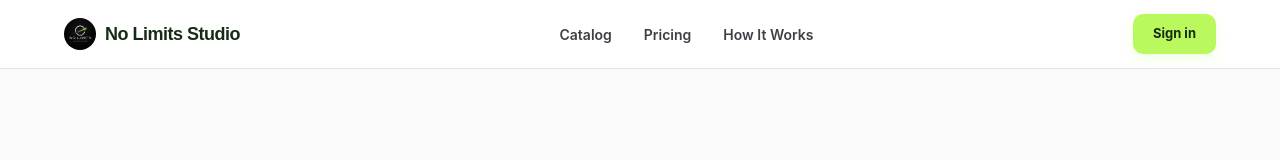
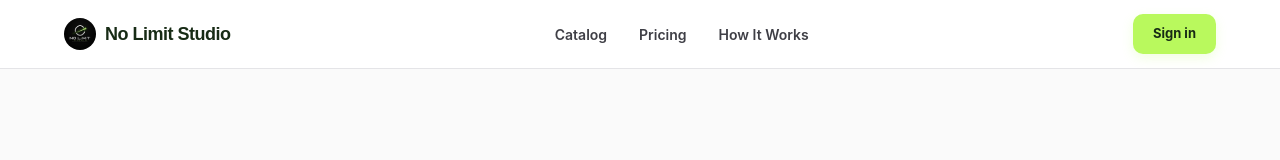
Before and after one commit to umangkedia005/printflow-frontend, a React (Vite) app: page / in a window 1280 px wide. Shown: the top 160 px of the page. Built offline with nearby package versions, Linux system fonts and the light colour scheme; no server answers.

Commit message:
Switch to new logo saying 'No Limit Studio' (singular), matching site text everywhere

```diff
--- a/index.html
+++ b/index.html
@@ -2,9 +2,9 @@
 <html lang="en">
   <head>
     <meta charset="UTF-8" />
-    <link rel="icon" type="image/jpeg" href="/images/logo.jpeg" />
+    <link rel="icon" type="image/jpeg" href="/images/logo_new.jpg" />
     <meta name="viewport" content="width=device-width, initial-scale=1.0" />
-    <title>No Limits Studio | Premium Print-On-Demand Platform</title>
+    <title>No Limit Studio | Premium Print-On-Demand Platform</title>
   </head>
   <body>
     <div id="root"></div>
--- a/src/pages/AuthPage.jsx
+++ b/src/pages/AuthPage.jsx
@@ -59,12 +59,12 @@ export default function AuthPage() {
           {/* Logo */}
           <div style={{ marginBottom: '36px', display: 'flex', alignItems: 'center', gap: '8px' }}>
             <img
-              src="/images/logo.jpeg"
-              alt="No Limits Studio"
+              src="/images/logo_new.jpg"
+              alt="No Limit Studio"
               style={{ width: '32px', height: '32px', borderRadius: '50%', objectFit: 'cover' }}
             />
             <span style={{ fontFamily: "'Plus Jakarta Sans', sans-serif", fontWeight: 800, fontSize: '18px', color: '#172B15', letterSpacing: '-0.5px' }}>
-              No Limits Studio
+              No Limit Studio
             </span>
           </div>
 
@@ -231,7 +231,7 @@ export default function AuthPage() {
           </form>
 
           <p style={{ textAlign: 'center', fontSize: '13px', color: '#71717A', marginTop: '8px' }}>
-            {isLogin ? 'New to No Limits Studio? ' : 'Already have an account? '}
+            {isLogin ? 'New to No Limit Studio? ' : 'Already have an account? '}
             <button
               type="button"
               onClick={() => { setIsLogin(!isLogin); setError('') }}
@@ -281,7 +281,7 @@ export default function AuthPage() {
             <span style={{ color: '#B9F95D' }}>Printed & shipped.</span>
           </h2>
           <p style={{ fontSize: '14px', color: '#A1A8A3', lineHeight: 1.6, maxWidth: '280px', margin: '0 auto 32px' }}>
-            Connect your Shopify store and let No Limits Studio handle manufacturing, printing, and delivery.
+            Connect your Shopify store and let No Limit Studio handle manufacturing, printing, and delivery.
           </p>
 
           {/* Stats row */}
--- a/src/pages/DashboardPage.jsx
+++ b/src/pages/DashboardPage.jsx
@@ -139,8 +139,8 @@ const BLOG_ARTICLES = [
       <p>Building a clothing business from home requires a clear focus. Rather than launching a generic store, focus on a specific segment (e.g., eco-friendly pet streetwear, minimalist graphic tees, space-themed oversized hoodies).</p>
       <h2>2. Design Custom Vector Art</h2>
       <p>Leverage tools like Figma, Illustrator, or Canva to generate vector decals. Ensure your artwork has transparent backgrounds and high contrast to pop cleanly on fabric.</p>
-      <h2>3. Partner with No Limits Studio</h2>
-      <p>By connecting your Shopify store to No Limits Studio, you bypass inventory risks. We handle the printing, quality control, packaging, and global logistics, enabling you to focus on marketing and scaling.</p>
+      <h2>3. Partner with No Limit Studio</h2>
+      <p>By connecting your Shopify store to No Limit Studio, you bypass inventory risks. We handle the printing, quality control, packaging, and global logistics, enabling you to focus on marketing and scaling.</p>
     `
   },
   {
@@ -154,7 +154,7 @@ const BLOG_ARTICLES = [
       <h2>1. Set Up Your E-commerce Store</h2>
       <p>Use Shopify to launch your online showcase in under an hour. Keep the styling clean, typography simple, and product grids easy to navigate.</p>
       <h2>2. Mockup Customization</h2>
-      <p>Using the No Limits Studio dashboard, preview vector graphics on lifestyle model shots. Make sure mockup photo lighting feels authentic and fits a premium brand aesthetic.</p>
+      <p>Using the No Limit Studio dashboard, preview vector graphics on lifestyle model shots. Make sure mockup photo lighting feels authentic and fits a premium brand aesthetic.</p>
       <h2>3. Test Orders and Quality Assurance</h2>
       <p>Always place self-test orders to inspect stitching, color accuracy, and delivery speeds. A successful brand is built on premium customer experiences.</p>
     `
@@ -168,7 +168,7 @@ const BLOG_ARTICLES = [
     img: 'https://images.unsplash.com/photo-1522202176988-66273c2fd55f?auto=format&fit=crop&w=600&q=80',
     content: `
       <h2>1. Shopify (Highly Recommended)</h2>
-      <p>Shopify remains the absolute gold standard for custom clothing brands. It offers complete domain ownership, deep analytics, and native integrations with No Limits Studio fulfillment.</p>
+      <p>Shopify remains the absolute gold standard for custom clothing brands. It offers complete domain ownership, deep analytics, and native integrations with No Limit Studio fulfillment.</p>
       <h2>2. Etsy Marketplace</h2>
       <p>Excellent for hand-crafted, vintage, and creative merchandise. Ideal for reaching an active, design-focused consumer base without hefty marketing costs.</p>
       <h2>3. WooCommerce & Squarespace</h2>
@@ -300,7 +300,7 @@ function UpgradeModal({ currentPlan, onClose, onSuccess }) {
   async function handleSubscribe(plan) {
     setLoadingPlan(plan.id)
     await openRazorpaySubscription({
-      planName: `No Limits Studio ${plan.name}`,
+      planName: `No Limit Studio ${plan.name}`,
       amount: cycle === 'annual' ? plan.annualPrice * 12 : plan.monthlyPrice,
       billingCycle: cycle,
       email: currentUser?.email,
@@ -1188,7 +1188,7 @@ export default function DashboardPage() {
       </SectionCard>
       <SectionCard title="Email Notifications">
         {[
-          { key: 'orderReceived', label: 'Order received',  desc: 'When a new Shopify order arrives in No Limits Studio' },
+          { key: 'orderReceived', label: 'Order received',  desc: 'When a new Shopify order arrives in No Limit Studio' },
           { key: 'orderShipped',  label: 'Order shipped',   desc: 'When tracking is confirmed and pushed to Shopify' },
           { key: 'orderDelivered',label: 'Order delivered', desc: 'When the carrier marks an order as delivered' },
         ].map(({ key, label, desc }) => (
@@ -1225,7 +1225,7 @@ export default function DashboardPage() {
           <div style={{ fontSize: '12px', color: '#999', marginBottom: '4px' }}>Signed in as</div>
           <div style={{ fontSize: '14px', fontWeight: 500, color: '#0A0A0A' }}>{currentUser?.email}</div>
         </div>
-        <button onClick={logout} style={{ background: '#FFF5F5', border: '1px solid #FED7D7', borderRadius: '8px', padding: '9px 18px', fontSize: '13px', fontWeight: 500, color: '#C53030', cursor: 'pointer', fontFamily: 'Inter, sans-serif' }}>Sign out of No Limits Studio</button>
+        <button onClick={logout} style={{ background: '#FFF5F5', border: '1px solid #FED7D7', borderRadius: '8px', padding: '9px 18px', fontSize: '13px', fontWeight: 500, color: '#C53030', cursor: 'pointer', fontFamily: 'Inter, sans-serif' }}>Sign out of No Limit Studio</button>
       </SectionCard>
     </>
   )
@@ -1240,12 +1240,12 @@ export default function DashboardPage() {
         <div style={{ padding: '20px 24px', borderBottom: '1px solid rgba(23,43,21,0.06)' }}>
           <div style={{ display: 'flex', alignItems: 'center', gap: '9px' }}>
             <img
-              src="/images/logo.jpeg"
-              alt="No Limits Studio"
+              src="/images/logo_new.jpg"
+              alt="No Limit Studio"
               style={{ width: '28px', height: '28px', borderRadius: '50%', objectFit: 'cover' }}
             />
             <span style={{ fontFamily: "'Plus Jakarta Sans', sans-serif", fontWeight: 800, fontSize: '15px', color: '#172B15', letterSpacing: '-0.3px' }}>
-              No Limits Studio
+              No Limit Studio
             </span>
           </div>
         </div>
@@ -1774,7 +1774,7 @@ export default function DashboardPage() {
                   <h3 style={{ fontFamily: "'Plus Jakarta Sans', sans-serif", fontSize: '16px', fontWeight: 800, color: '#172B15', marginBottom: '18px' }}>Frequently Asked Questions</h3>
 
                   {[
-                    { q: 'How does No Limits Studio connect with Shopify?', a: 'When you paste your shopify domain, we request read/write access to sync your catalog inventory and download order payloads automatically.' },
+                    { q: 'How does No Limit Studio connect with Shopify?', a: 'When you paste your shopify domain, we request read/write access to sync your catalog inventory and download order payloads automatically.' },
                     { q: 'What is the printing and fulfillment timeframe?', a: 'All print-on-demand files are processed instantly. Production takes 24-48 hours, followed by priority global delivery shipping.' },
                     { q: 'How do I upload custom mockup designs?', a: 'Navigate to the Products view, click upload, and place your transparent PNG file onto the active apparel outline bounding box.' },
                   ].map((faq, idx) => (
--- a/src/pages/HomePage.jsx
+++ b/src/pages/HomePage.jsx
@@ -155,7 +155,7 @@ const STEPS = [
 
 const TESTIMONIALS = [
   { quote: "The pet t-shirts became our store's best seller overnight. Printing resolution on fabric is outstanding.", name: 'Ananya R.', role: 'Founder, PawStyle Apparel' },
-  { quote: 'Switched from Printify to No Limits Studio because of the lower base costs and faster shipping times in the region.', name: 'Rohit M.', role: 'CEO, Northline Streetwear' },
+  { quote: 'Switched from Printify to No Limit Studio because of the lower base costs and faster shipping times in the region.', name: 'Rohit M.', role: 'CEO, Northline Streetwear' },
   { quote: 'Excellent poster frame quality. The solid wood feel and archival inks get regular praise from our art buyers.', name: 'Kavya S.', role: 'Creative Director, Palette & Frame' },
 ]
 
@@ -229,12 +229,12 @@ function Logo() {
   return (
     <div style={{ display: 'flex', alignItems: 'center', gap: '9px' }}>
       <img
-        src="/images/logo.jpeg"
-        alt="No Limits Studio"
+        src="/images/logo_new.jpg"
+        alt="No Limit Studio"
         style={{ width: '32px', height: '32px', borderRadius: '50%', objectFit: 'cover' }}
       />
       <span style={{ fontFamily: "'Plus Jakarta Sans', sans-serif", fontWeight: 800, fontSize: '18px', color: '#172B15', letterSpacing: '-0.5px' }}>
-        No Limits Studio
+        No Limit Studio
       </span>
     </div>
   )
@@ -346,7 +346,7 @@ const HomePage = () => {
               boxShadow: '0 0 40px rgba(185,249,93,0.3)',
               animation: 'pf-loader-spin 1.8s cubic-bezier(0.68, -0.6, 0.32, 1.6) infinite'
             }}>
-              <img src="/images/logo.jpeg" alt="Logo" style={{ width: '100%', height: '100%', objectFit: 'cover' }} />
+              <img src="/images/logo_new.jpg" alt="Logo" style={{ width: '100%', height: '100%', objectFit: 'cover' }} />
             </div>
 
             {/* Glowing Text */}
@@ -357,7 +357,7 @@ const HomePage = () => {
               fontWeight: 800,
               letterSpacing: '-0.5px'
             }}>
-              No Limits Studio
+              No Limit Studio
             </h2>
           </div>
         </div>
@@ -986,7 +986,7 @@ const HomePage = () => {
                 Simple 4-Step Process
               </div>
               <h2 style={{ fontFamily: "'Plus Jakarta Sans', sans-serif", fontSize: '32px', fontWeight: 800, color: '#172B15', letterSpacing: '-0.5px' }}>
-                How No Limits Studio works
+                How No Limit Studio works
               </h2>
             </div>
 
@@ -1172,10 +1172,10 @@ const HomePage = () => {
               About This App
             </div>
             <h2 style={{ fontFamily: "'Plus Jakarta Sans', sans-serif", fontSize: '24px', fontWeight: 800, color: '#09090B', marginBottom: '16px' }}>
-              What No Limits Studio does
+              What No Limit Studio does
             </h2>
             <p style={{ fontSize: '14px', color: '#3F3F46', lineHeight: 1.7, marginBottom: '16px' }}>
-              No Limits Studio is a print-on-demand fulfillment app for Shopify merchants. Once you connect your
+              No Limit Studio is a print-on-demand fulfillment app for Shopify merchants. Once you connect your
               Shopify store, we automatically receive your orders, print and manufacture the products (t-shirts,
               hoodies, kids apparel, pet apparel, and framed posters), and ship them directly to your customers
               under your own brand — with no inventory required on your end.
@@ -1246,12 +1246,12 @@ const HomePage = () => {
             <div>
               <div style={{ display: 'flex', alignItems: 'center', gap: '9px', marginBottom: '16px' }}>
                 <img
-                  src="/images/logo.jpeg"
-                  alt="No Limits Studio"
+                  src="/images/logo_new.jpg"
+                  alt="No Limit Studio"
                   style={{ width: '30px', height: '30px', borderRadius: '50%', objectFit: 'cover' }}
                 />
                 <span style={{ fontFamily: "'Plus Jakarta Sans', sans-serif", fontWeight: 800, fontSize: '18px', color: 'white', letterSpacing: '-0.5px' }}>
-                  No Limits Studio
+                  No Limit Studio
                 </span>
               </div>
               <p style={{ fontSize: '13px', color: '#A1A1AA', lineHeight: 1.6, maxWidth: '240px' }}>
@@ -1278,7 +1278,7 @@ const HomePage = () => {
           </div>
           <div style={{ borderTop: '1px solid #244221', paddingTop: '28px', display: 'flex', justifyContent: 'space-between', alignItems: 'center', flexWrap: 'wrap', gap: '14px' }}>
             <p style={{ fontSize: '12px', color: '#A1A1AA' }}>
-              © 2026 No Limits Studio. All rights reserved. Made for e-commerce builders.
+              © 2026 No Limit Studio. All rights reserved. Made for e-commerce builders.
             </p>
             <div style={{ display: 'flex', gap: '20px' }}>
               {['Terms of Service', 'Privacy Policy', 'Sitemap'].map(l => (
--- a/src/pages/PrivacyPage.jsx
+++ b/src/pages/PrivacyPage.jsx
@@ -8,7 +8,7 @@ const PrivacyPage = () => {
         <p style={{ fontSize: '13px', color: '#889B8E', marginBottom: '40px' }}>Last updated: July 2026</p>
 
         <Section title="1. Introduction">
-          No Limits Studio ("we", "us", "our") provides a print-on-demand fulfillment platform that connects to
+          No Limit Studio ("we", "us", "our") provides a print-on-demand fulfillment platform that connects to
           your Shopify store. This policy explains what information we collect, why we collect it, and how we use it.
         </Section>
 
--- a/src/pages/SuccessPage.jsx
+++ b/src/pages/SuccessPage.jsx
@@ -47,7 +47,7 @@ const SuccessPage = () => {
               fontSize: '13px', color: '#172B15', fontWeight: 'bold'
             }}>✦</div>
             <span style={{ fontFamily: "'Plus Jakarta Sans', sans-serif", fontWeight: 800, fontSize: '15px', color: '#172B15', letterSpacing: '-0.3px' }}>
-              No Limits Studio
+              No Limit Studio
             </span>
           </div>
         </div>
@@ -95,7 +95,7 @@ const SuccessPage = () => {
           {shopDomain && (
             <p style={{ fontSize: '15px', color: '#888', lineHeight: 1.6, marginBottom: '32px' }}>
               <strong style={{ color: '#0A0A0A', fontWeight: 600 }}>{shopDomain}</strong>
-              {' '}is now live on No Limits Studio.
+              {' '}is now live on No Limit Studio.
             </p>
           )}
 
--- a/src/pages/TermsPage.jsx
+++ b/src/pages/TermsPage.jsx
@@ -8,11 +8,11 @@ const TermsPage = () => {
         <p style={{ fontSize: '13px', color: '#889B8E', marginBottom: '40px' }}>Last updated: July 2026</p>
 
         <Section title="1. Acceptance of Terms">
-          By connecting your Shopify store to No Limits Studio, you agree to these Terms of Service.
+          By connecting your Shopify store to No Limit Studio, you agree to these Terms of Service.
         </Section>
 
         <Section title="2. The Service">
-          No Limits Studio is a print-on-demand fulfillment platform. When a customer places an order on your
+          No Limit Studio is a print-on-demand fulfillment platform. When a customer places an order on your
           connected Shopify store, we manufacture, print, and ship the order on your behalf, under your brand.
         </Section>
 
@@ -40,7 +40,7 @@ const TermsPage = () => {
         </Section>
 
         <Section title="7. Limitation of Liability">
-          No Limits Studio is provided "as is". We are not liable for indirect or consequential damages arising
+          No Limit Studio is provided "as is". We are not liable for indirect or consequential damages arising
           from use of the service.
         </Section>
 
--- a/src/utils/razorpay.js
+++ b/src/utils/razorpay.js
@@ -33,9 +33,9 @@ export async function openRazorpaySubscription({ planName, amount, billingCycle,
     // In production: subscription_id from your backend replaces amount
     amount: amount * 100,
     currency: 'INR',
-    name: 'No Limits Studio',
+    name: 'No Limit Studio',
     description: `${planName} — ${billingCycle === 'annual' ? 'Annual' : 'Monthly'}`,
-    image: '/images/logo.jpeg',
+    image: '/images/logo_new.jpg',
     prefill: { email },
     theme: { color: '#0A0A0A' },
     handler: response => onSuccess(response),
```
Also changed, not shown: public/images/logo_new.jpg (added).
